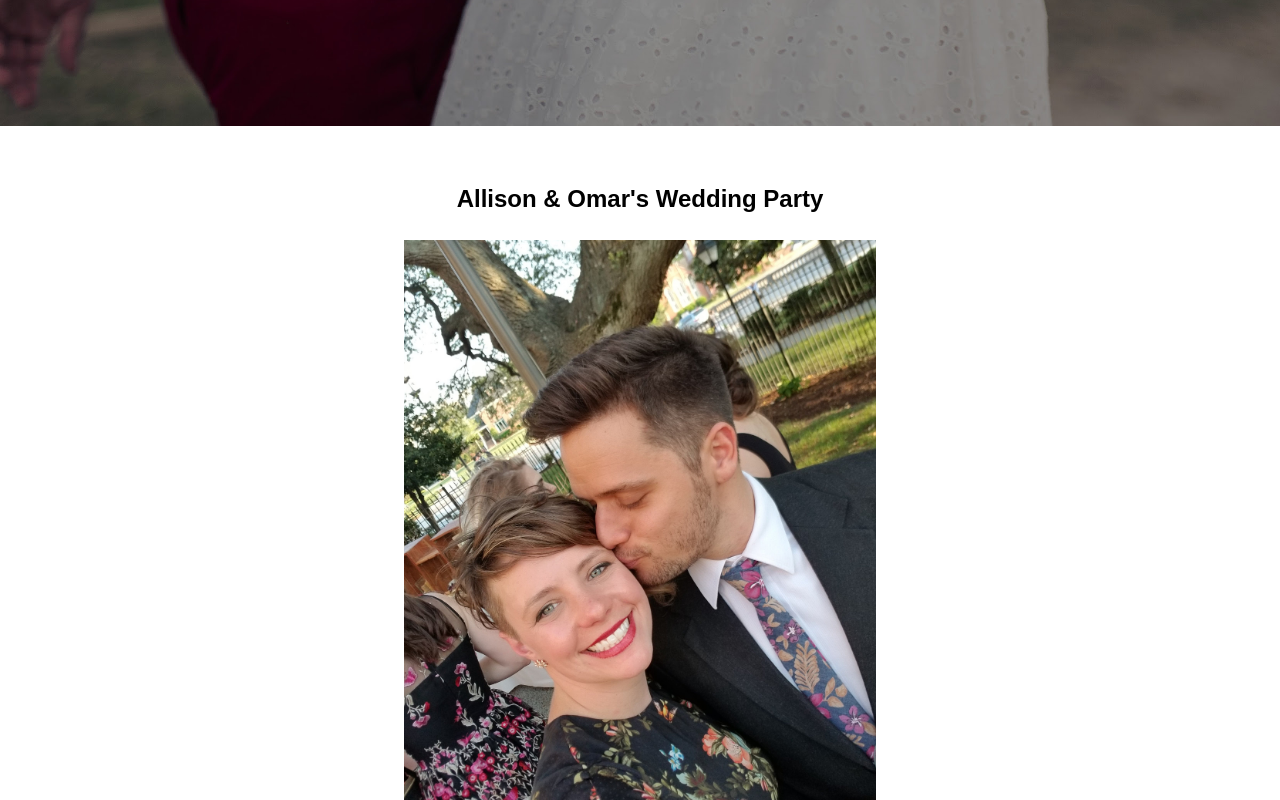
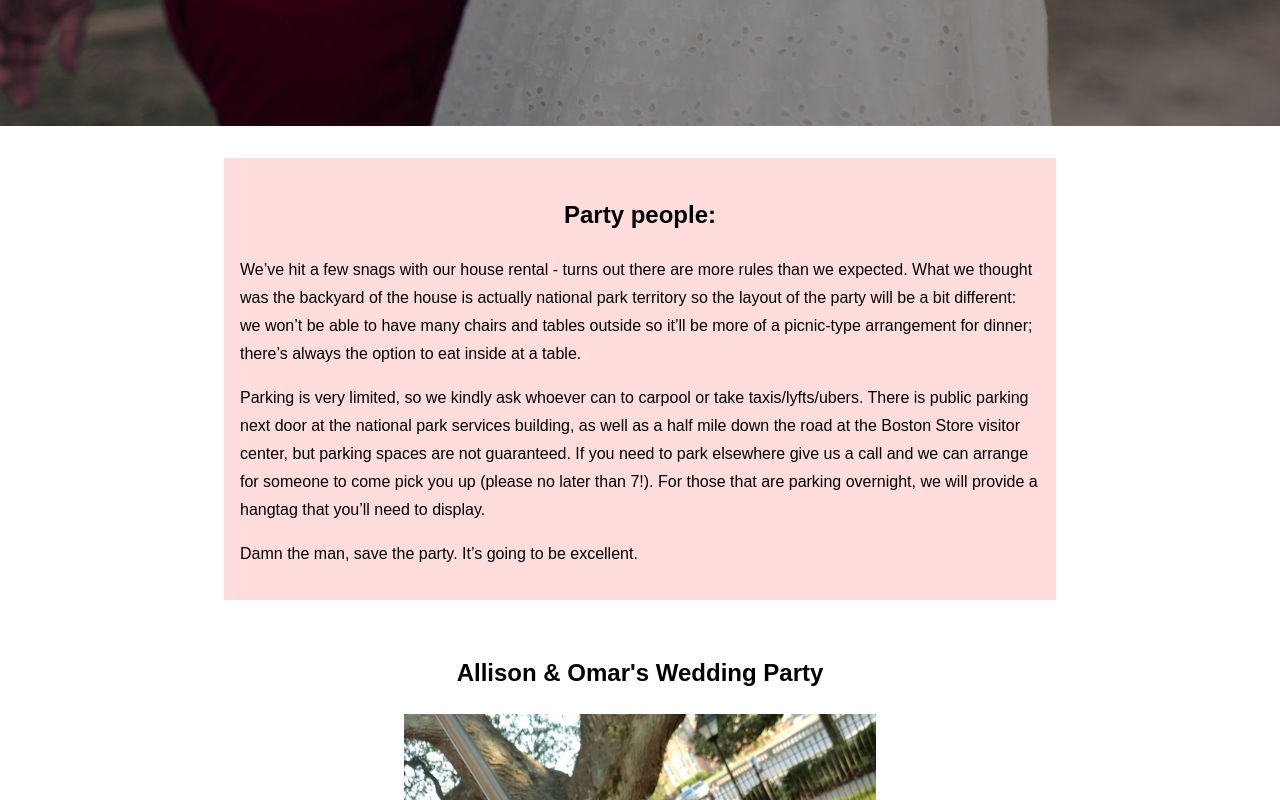
Before and after one commit to omarkhan/bartokhan.party, a plain HTML site: page index.html in a window 1280 px wide. Shown: the part 674-1474 px from the top of the page. Drawn offline with Linux system fonts and the light colour scheme; a web font is replaced by a local one.

Commit message:
Add notice

```diff
--- a/index.html
+++ b/index.html
@@ -11,6 +11,30 @@
   <h1>We're getting married (again)</h1>
   <h2><strong>16 June 2018</strong></h2>
 </header>
+
+<section class="alert">
+  <h2>Party people:</h2>
+  <p>
+    We’ve hit a few snags with our house rental - turns out there are more
+    rules than we expected. What we thought was the backyard of the house is
+    actually national park territory so the layout of the party will be a bit
+    different: we won’t be able to have many chairs and tables outside so
+    it’ll be more of a picnic-type arrangement for dinner; there’s always the
+    option to eat inside at a table.
+  </p>
+  <p>
+    Parking is very limited, so we kindly ask whoever can to carpool or take
+    taxis/lyfts/ubers. There is public parking next door at the national park
+    services building, as well as a half mile down the road at the Boston
+    Store visitor center, but parking spaces are not guaranteed. If you need
+    to park elsewhere give us a call and we can arrange for someone to come
+    pick you up (please no later than 7!). For those that are parking
+    overnight, we will provide a hangtag that you’ll need to display.
+  </p>
+  <p>
+    Damn the man, save the party. It’s going to be excellent.
+  </p>
+</section>
 
 <section>
   <h2>Allison & Omar's Wedding Party</h2>
--- a/style.css
+++ b/style.css
@@ -65,3 +65,9 @@ footer {
   width: 100%;
   height: 400px;
 }
+
+.alert {
+  background-color: #fdd;
+  margin-top: 2rem;
+  padding: 1rem;
+}
```
